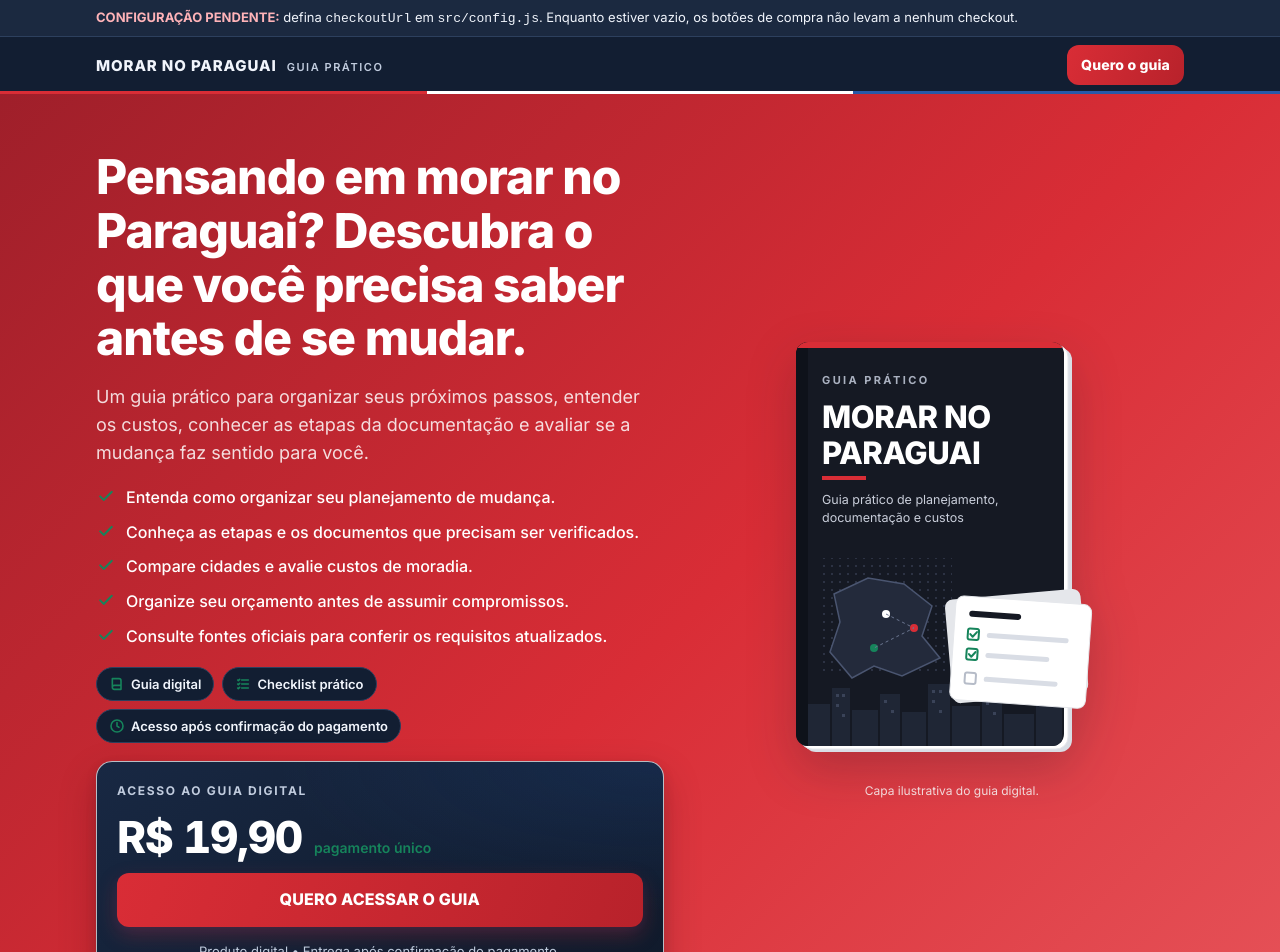
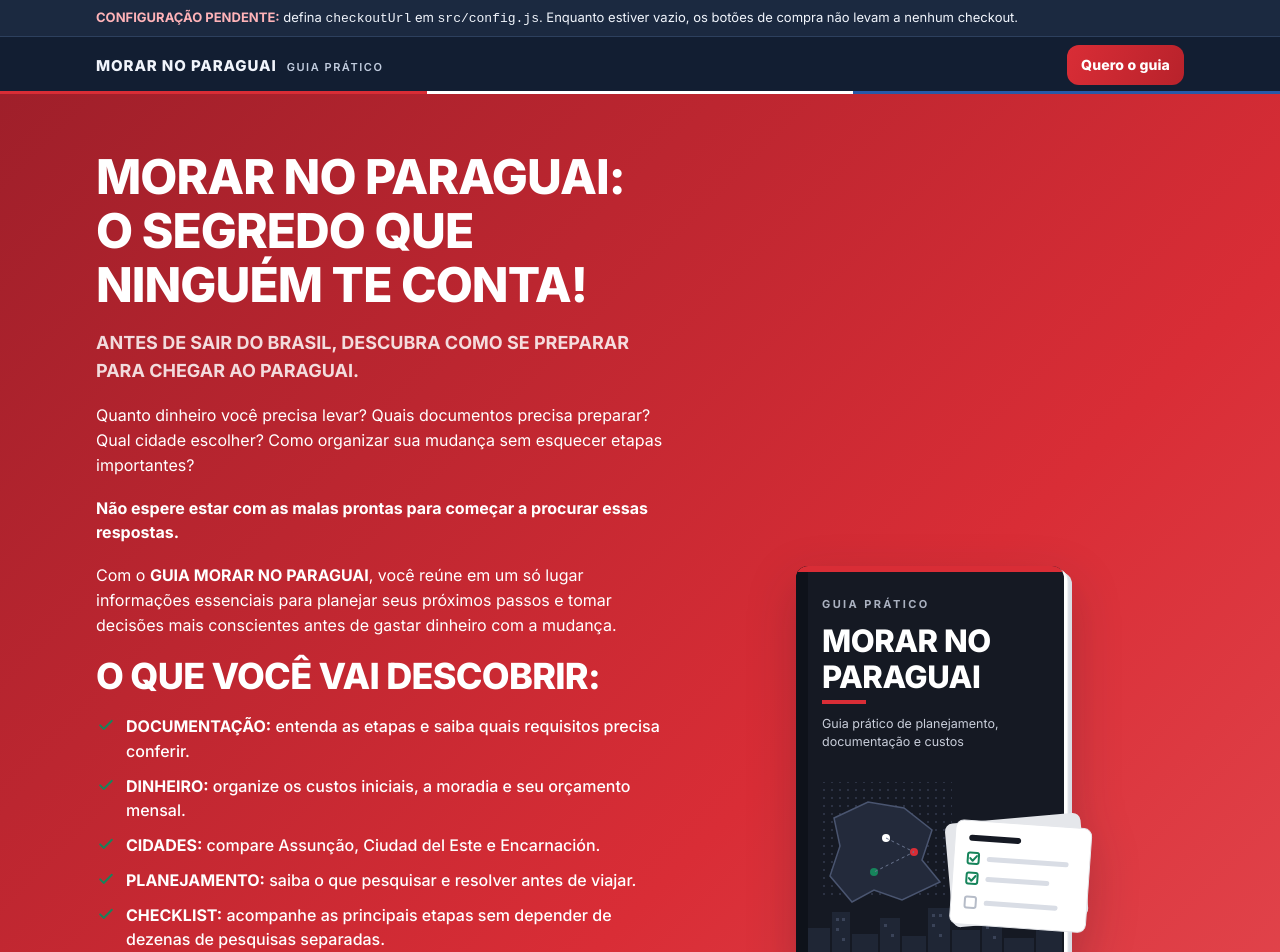
Before and after one commit to eduardoftn1/DSL, a React (Vite) app: page / in a window 1280 px wide. Shown: the top 952 px of the page. Built offline with nearby package versions, Linux system fonts and the light colour scheme.

Commit message:
troque os textos do header para: # MORAR NO PARAGUAI: O SEGREDO QUE...
Gerado pelo Zenly.

```diff
--- a/src/sections/Top.jsx
+++ b/src/sections/Top.jsx
@@ -33,17 +33,18 @@ export function Header() {
 }
 
 const BENEFITS = [
-  "Entenda como organizar seu planejamento de mudança.",
-  "Conheça as etapas e os documentos que precisam ser verificados.",
-  "Compare cidades e avalie custos de moradia.",
-  "Organize seu orçamento antes de assumir compromissos.",
-  "Consulte fontes oficiais para conferir os requisitos atualizados.",
+  { label: "DOCUMENTAÇÃO:", text: "entenda as etapas e saiba quais requisitos precisa conferir." },
+  { label: "DINHEIRO:", text: "organize os custos iniciais, a moradia e seu orçamento mensal." },
+  { label: "CIDADES:", text: "compare Assunção, Ciudad del Este e Encarnación." },
+  { label: "PLANEJAMENTO:", text: "saiba o que pesquisar e resolver antes de viajar." },
+  { label: "CHECKLIST:", text: "acompanhe as principais etapas sem depender de dezenas de pesquisas separadas." },
 ];
 
 const CHIPS = [
-  { icon: "book", text: "Guia digital" },
-  { icon: "list", text: "Checklist prático" },
-  { icon: "clock", text: "Acesso após confirmação do pagamento" },
+  { icon: "book", text: "Guia digital prático" },
+  { icon: "list", text: "Checklist de planejamento" },
+  { icon: "sheet", text: "Planilha de custos" },
+  { icon: "link", text: "Links para fontes oficiais" },
 ];
 
 export function Hero() {
@@ -52,20 +53,30 @@ export function Hero() {
     <section className="hero theme-red" id="hero" aria-labelledby="h-hero">
       <div className="wrap hero-grid">
         <div className="hero-copy">
-          <h1 id="h-hero">Pensando em morar no Paraguai? Descubra o que você precisa saber antes de se mudar.</h1>
+          <h1 id="h-hero">MORAR NO PARAGUAI: O SEGREDO QUE NINGUÉM TE CONTA!</h1>
           <p className="lead">
-            Um guia prático para organizar seus próximos passos, entender os custos, conhecer as etapas da documentação e
-            avaliar se a mudança faz sentido para você.
+            <strong>ANTES DE SAIR DO BRASIL, DESCUBRA COMO SE PREPARAR PARA CHEGAR AO PARAGUAI.</strong>
           </p>
+          <p>
+            Quanto dinheiro você precisa levar? Quais documentos precisa preparar? Qual cidade escolher? Como organizar
+            sua mudança sem esquecer etapas importantes?
+          </p>
+          <p><strong>Não espere estar com as malas prontas para começar a procurar essas respostas.</strong></p>
+          <p>
+            Com o <strong>GUIA MORAR NO PARAGUAI</strong>, você reúne em um só lugar informações essenciais para planejar
+            seus próximos passos e tomar decisões mais conscientes antes de gastar dinheiro com a mudança.
+          </p>
+          <h2>O QUE VOCÊ VAI DESCOBRIR:</h2>
           <ul className="benefits">
             {BENEFITS.map((b) => (
-              <li key={b}>
+              <li key={b.label}>
                 <Icon name="check" />
-                {b}
+                <span><strong>{b.label}</strong> {b.text}</span>
               </li>
             ))}
           </ul>
-          <ul className="chips" aria-label="Características do produto">
+          <h2>VOCÊ RECEBE:</h2>
+          <ul className="chips" aria-label="Materiais incluídos no guia">
             {CHIPS.map((c) => (
               <li key={c.text}>
                 <Icon name={c.icon} />
@@ -74,16 +85,17 @@ export function Hero() {
             ))}
           </ul>
           <div className="offer-box" id="oferta-hero">
-            <span className="offer-label">ACESSO AO GUIA DIGITAL</span>
+            <span className="offer-label">NÃO PRECISA GASTAR UMA FORTUNA PARA COMEÇAR A SE ORGANIZAR.</span>
             <div className="price-row">
               <span className="price">{priceLabel}</span>
-              <span className="price-note">pagamento único</span>
+              <span className="price-note">pagamento único, sem mensalidade</span>
             </div>
             <a className="btn btn-block" {...buy("hero")}>
-              QUERO ACESSAR O GUIA
+              QUERO ME PREPARAR PARA MORAR NO PARAGUAI
             </a>
-            <p className="fine">Produto digital • Entrega após confirmação do pagamento.</p>
+            <p className="fine">Produto digital. Acesso após a confirmação do pagamento.</p>
           </div>
+          <p><strong>Sua mudança começa com planejamento. Descubra o que precisa resolver antes de dar o próximo passo.</strong></p>
         </div>
 
         <div className="hero-art">
```
